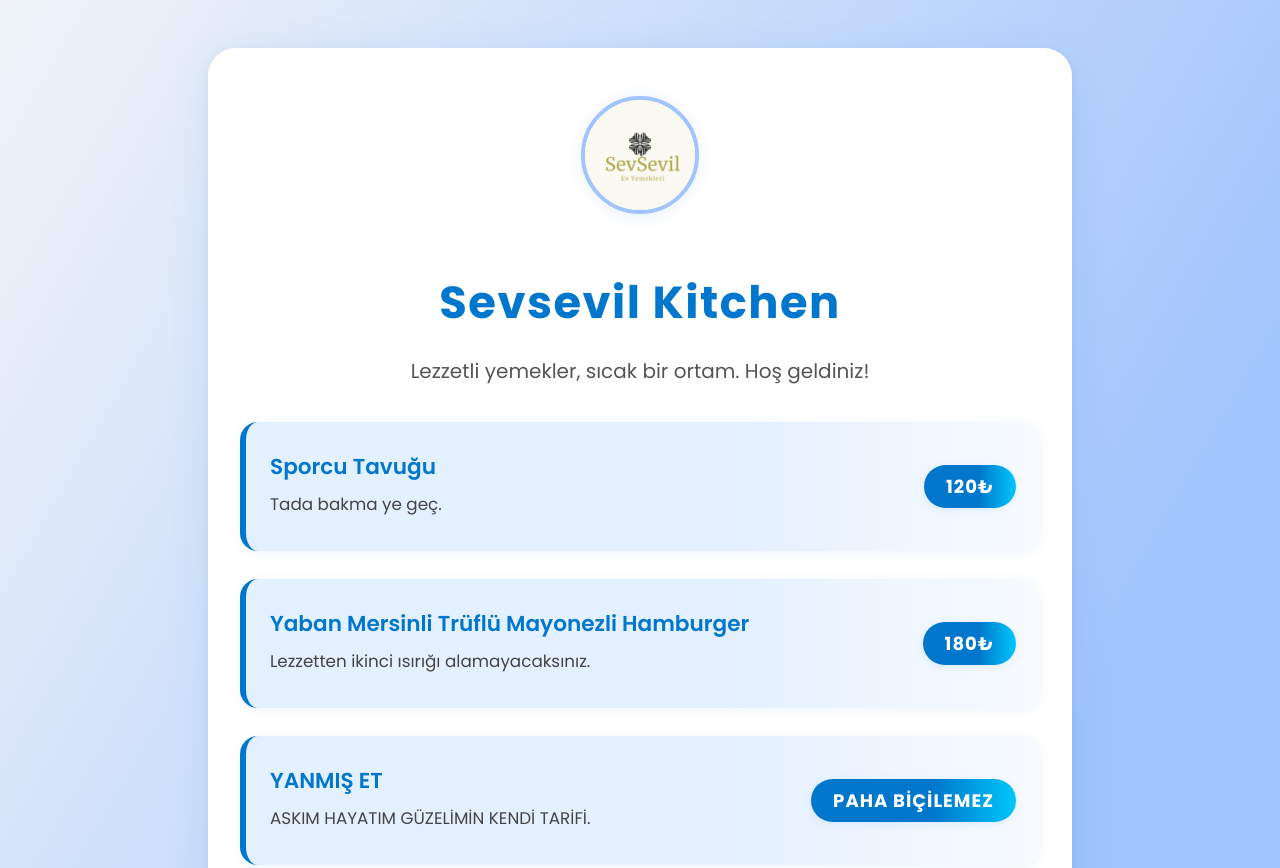
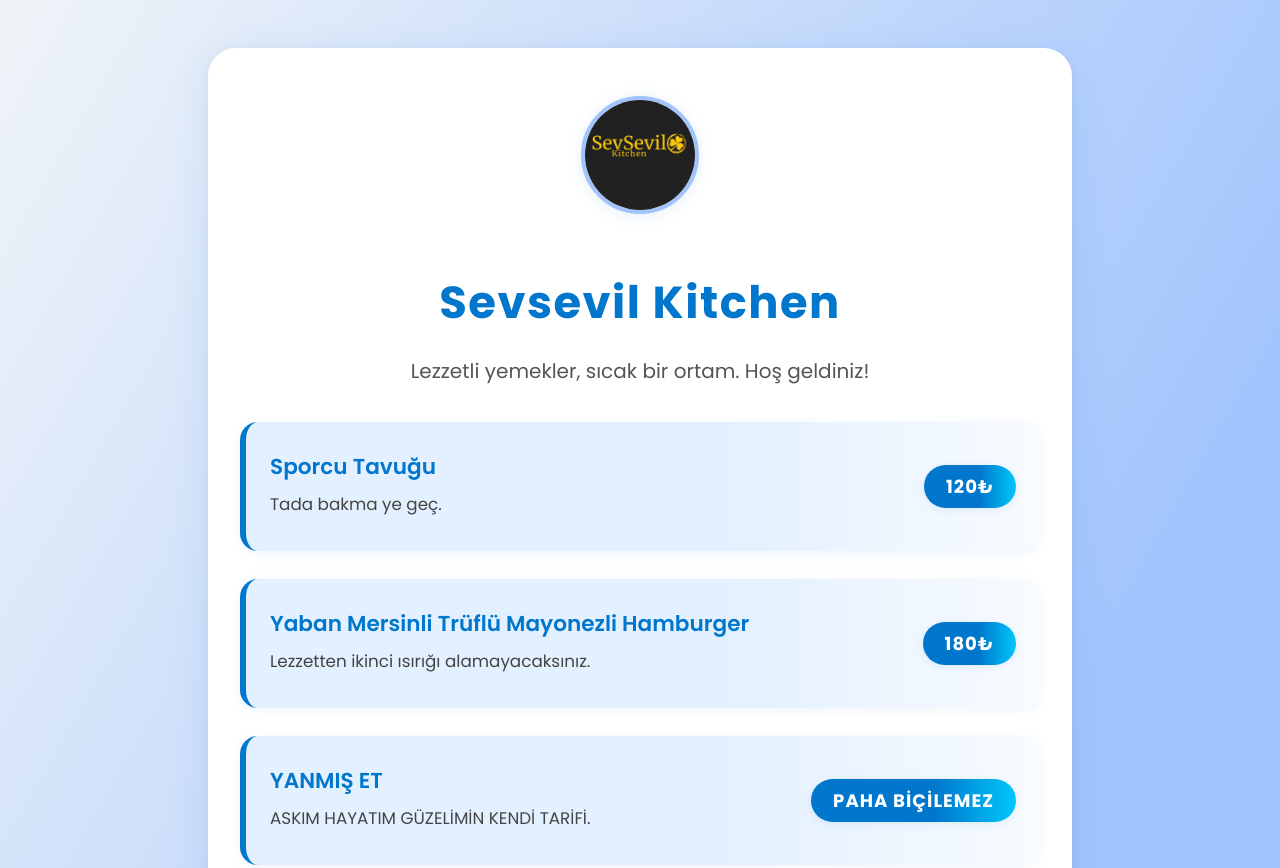
Before and after one commit to Deniz-Aytac/sena, a plain HTML site: page index.html in a window 1280 px wide. Shown: the top 868 px of the page. Drawn offline with Linux system fonts and the light colour scheme.

Commit message:
Modern ve şık tasarım güncellemesi

```diff
--- a/index.html
+++ b/index.html
@@ -13,7 +13,7 @@
 
 <body>
     <div class="menu-container">
-        <img src="images/parlaklik1.png" alt="Restoran Logo" class="menu-logo">
+        <img src="images/foto.png" alt="Restoran Logo" class="menu-logo">
         <h1 class="restaurant-title animate-fadein">Sevsevil Kitchen</h1>
         <p class="restaurant-desc animate-fadein">Lezzetli yemekler, sıcak bir ortam. Hoş geldiniz!</p>
         <div class="menu-list">
```
